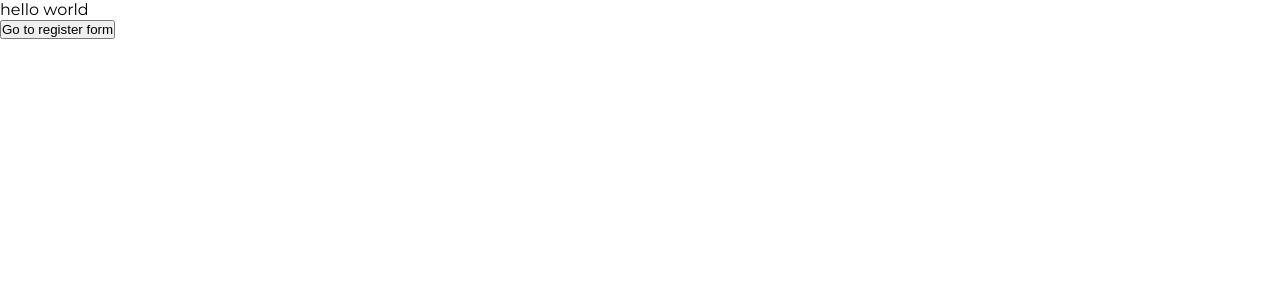
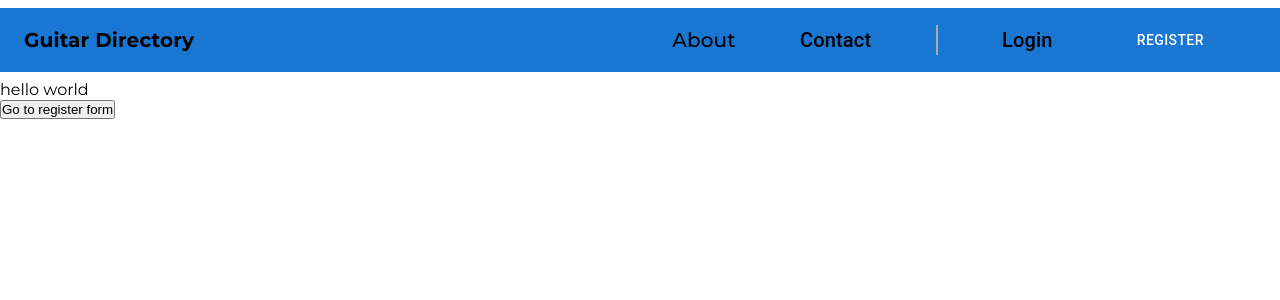
Before and after one commit to stefanomusicman/guitar_frontend, a Next.js app: page / in a window 1280 px wide. Shown: the top 300 px of the page. Built offline with nearby package versions, Linux system fonts and the light colour scheme; no server answers.

Commit message:
chore: create desktop nav bar

```diff
--- a/package.json
+++ b/package.json
@@ -12,6 +12,7 @@
     "@emotion/react": "^11.11.1",
     "@emotion/styled": "^11.11.0",
     "@mui/material": "^5.14.20",
+    "@mui/styles": "^5.15.3",
     "firebase": "^10.7.1",
     "next": "14.0.3",
     "next-auth": "^4.24.5",
--- a/src/app/globals.css
+++ b/src/app/globals.css
@@ -1,3 +1,5 @@
+@import url('https://fonts.googleapis.com/css2?family=Montserrat:wght@400;700&display=swap');
+
 * {
   box-sizing: border-box;
   padding: 0;
--- a/src/app/layout.tsx
+++ b/src/app/layout.tsx
@@ -1,6 +1,7 @@
 import type { Metadata } from 'next'
 import { Montserrat } from 'next/font/google'
 import './globals.css'
+import NavBar from '@/components/navBar/navBar'
 
 const montserrat = Montserrat({ subsets: ['latin'] })
 
@@ -16,7 +17,10 @@ export default function RootLayout({
 }) {
   return (
     <html lang="en">
-      <body className={montserrat.className}>{children}</body>
+      <body className={montserrat.className}>
+        <NavBar />
+        {children}
+      </body>
     </html>
   )
 }
--- /dev/null
+++ b/src/components/navBar/navBar.tsx
@@ -0,0 +1,56 @@
+'use client';
+import { AppBar, Box, Button, Toolbar, Typography } from "@mui/material"
+import { makeStyles } from "@mui/styles";
+
+const useStyles = makeStyles(() => ({
+    mainContainer: {
+        flexGrow: 1,
+        backgroundColor: 'white',
+        height: '10%',
+        display: 'flex',
+        justifyContent: 'center',
+        alignItems: 'center',
+    },
+    navBar: {
+        backgroundColor: 'white',
+        width: '85%',
+        margin: 'auto',
+    },
+    navLinks: {
+        width: '50%',
+        display: 'flex',
+        justifyContent: 'space-around',
+        alignItems: 'center',
+    },
+}));
+
+const NavBar = () => {
+    const classes = useStyles()
+
+    return (
+        <Box className={classes.mainContainer}>
+            <AppBar elevation={0} className={classes.navBar} position="static">
+                <Toolbar>
+                    <Typography variant="h6" component="div" sx={{ color: 'black', fontWeight: 'bold', flexGrow: 1, fontFamily: 'Montserrat, sans-serif' }}>
+                        Guitar Directory
+                    </Typography>
+                    <Box className={classes.navLinks}>
+                        <Typography variant="h6" component="div" sx={{ color: 'black', fontFamily: 'Montserrat, sans-serif' }}>
+                            About
+                        </Typography>
+                        <Typography variant="h6" component="div" sx={{ color: 'black' }}>
+                            Contact
+                        </Typography>
+                        <Box sx={{ width: '2px', backgroundColor: 'darkGrey', height: '30px' }}></Box>
+                        <Typography variant="h6" component="div" sx={{ color: 'black' }}>
+                            Login
+                        </Typography>
+                        <Button sx={{ borderRadius: '10px', padding: '10px 20px' }} disableElevation variant="contained">Register</Button>
+                    </Box>
+                </Toolbar>
+            </AppBar>
+        </Box>
+    );
+}
+
+export default NavBar;
```
Also changed, not shown: 1 other file (tests, documents, lock files or other folders).
